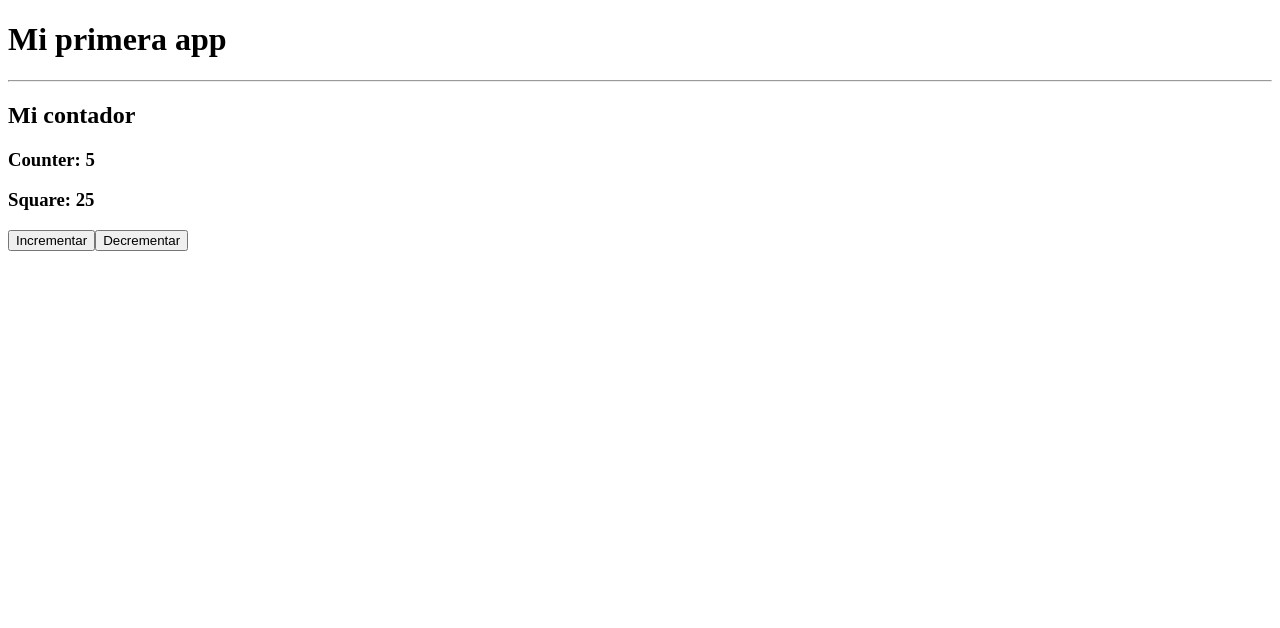
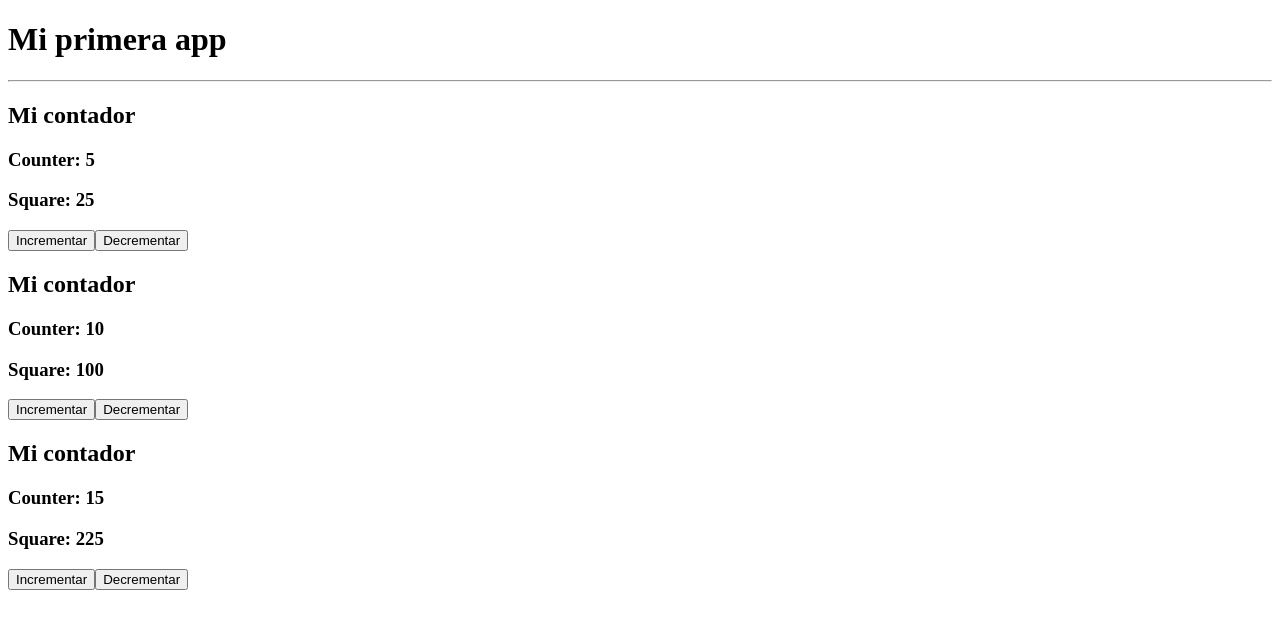
Before and after one commit to rrchoque/vue-01-indecision-app, a Vue app: page / in a window 1280 px wide. Shown: the top 628 px of the page. Built offline with nearby package versions, Linux system fonts and the light colour scheme.

Commit message:
Se creó el mismo componente de la forma completa y separada

```diff
--- a/src/App.vue
+++ b/src/App.vue
@@ -2,8 +2,12 @@
   <h1>Mi primera app</h1>
   <hr />
   <MyCounter :value="5" title="Mi contador" />
+  <MyCounterScript :value="10" title="Mi contador" />
+  <MyCounterScript2 :value="15" title="Mi contador" />
 </template>
 
 <script setup lang="ts">
 import MyCounter from './components/MyCounter.vue'
+import MyCounterScript from './components/MyCounterScript.vue'
+import MyCounterScript2 from './components/my-counter-script-2/MyCounterScript2.vue'
 </script>
--- /dev/null
+++ b/src/components/MyCounterScript.vue
@@ -0,0 +1,47 @@
+<template>
+  <h2>{{ title }}</h2>
+  <section>
+    <h3>Counter: {{ counter }}</h3>
+    <h3>Square: {{ squareCounter }}</h3>
+    <div>
+      <button @click="increment">Incrementar</button>
+      <button @click="decrement">Decrementar</button>
+    </div>
+  </section>
+</template>
+
+<script lang="ts">
+import { defineComponent, ref, computed } from 'vue'
+
+export default defineComponent({
+  props: {
+    value: {
+      type: Number,
+      required: true,
+    },
+    title: {
+      type: String,
+      required: true,
+    },
+  },
+  setup(props) {
+    const counter = ref(props.value || 0)
+
+    const increment = () => {
+      counter.value++
+    }
+    const decrement = () => {
+      counter.value--
+    }
+    const squareCounter = computed(() => {
+      return counter.value * counter.value
+    })
+    return {
+      counter,
+      increment,
+      decrement,
+      squareCounter,
+    }
+  },
+})
+</script>
--- /dev/null
+++ b/src/components/my-counter-script-2/MyCounterScript2.ts
@@ -0,0 +1,33 @@
+import { defineComponent, ref, computed } from 'vue'
+
+export default defineComponent({
+  props: {
+    value: {
+      type: Number,
+      required: true,
+    },
+    title: {
+      type: String,
+      required: true,
+    },
+  },
+  setup(props) {
+    const counter = ref(props.value || 0)
+
+    const increment = () => {
+      counter.value++
+    }
+    const decrement = () => {
+      counter.value--
+    }
+    const squareCounter = computed(() => {
+      return counter.value * counter.value
+    })
+    return {
+      counter,
+      increment,
+      decrement,
+      squareCounter,
+    }
+  },
+})
--- /dev/null
+++ b/src/components/my-counter-script-2/MyCounterScript2.vue
@@ -0,0 +1,13 @@
+<template>
+  <h2>{{ title }}</h2>
+  <section>
+    <h3>Counter: {{ counter }}</h3>
+    <h3>Square: {{ squareCounter }}</h3>
+    <div>
+      <button @click="increment">Incrementar</button>
+      <button @click="decrement">Decrementar</button>
+    </div>
+  </section>
+</template>
+
+<script lang="ts" src="./MyCounterScript2.ts"></script>
```
